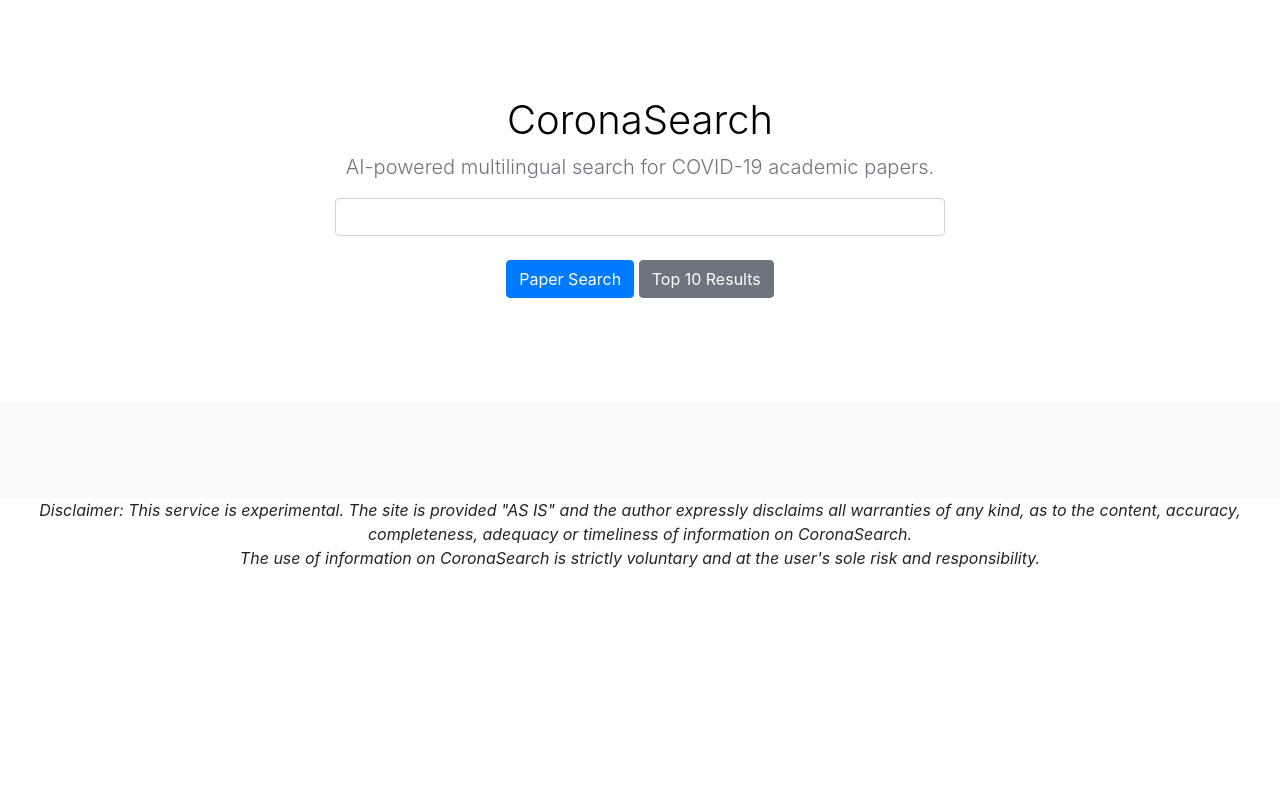
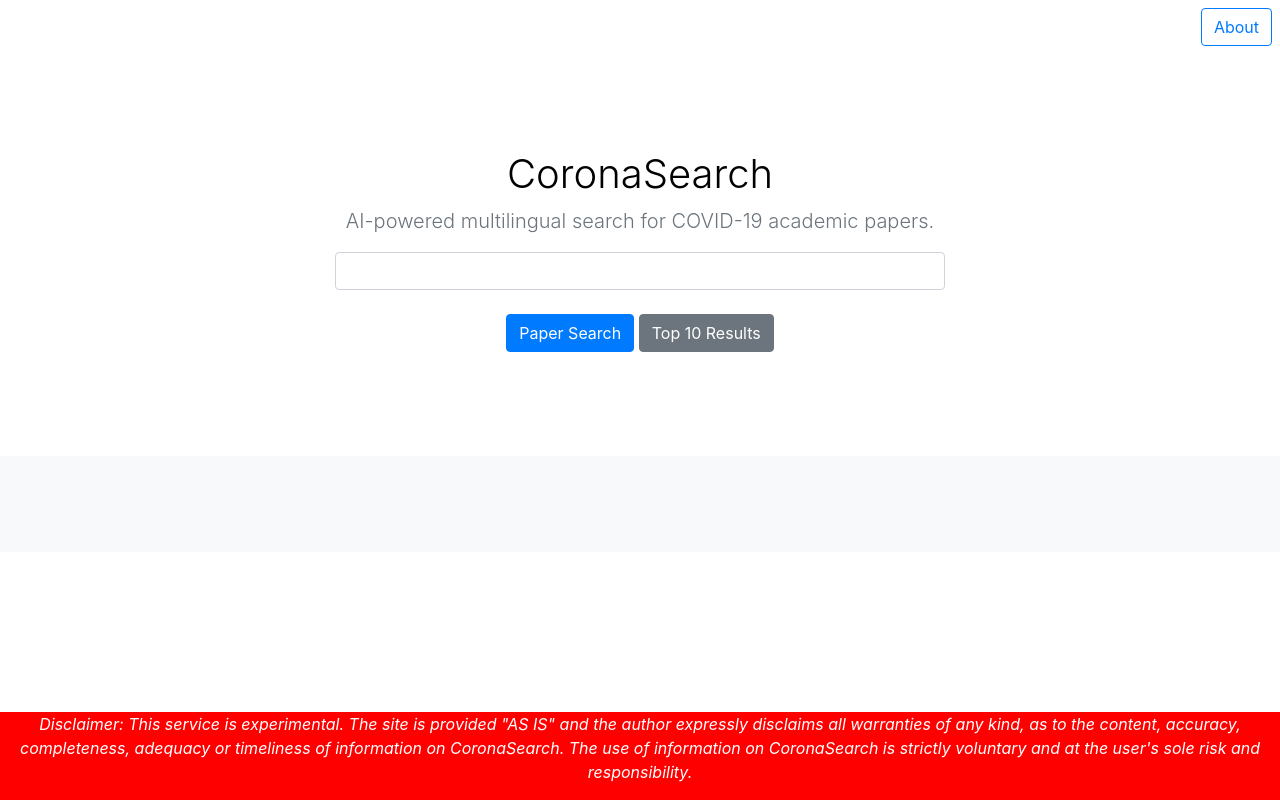
Before and after one commit to gonesbuyo/coronasearch, a Flask app: page / in a window 1280 px wide. Run offline with Flask 2, Linux system fonts and the light colour scheme; parts of the project's set-up code (start-up, migrations or seed data) failed here and were passed over; some libraries are stand-ins or nearby versions.

Commit message:
About included and changes in footer

```diff
--- a/application.py
+++ b/application.py
@@ -28,6 +28,7 @@ application = Flask(__name__)
 @application.route('/', methods=['GET', 'POST'])
 def home():
     papers = []
+    input_text = None
 
     if request.method == 'POST':
 
@@ -52,7 +53,7 @@ def home():
                     result_dict[key] = result[key]
                 papers.append(result_dict)
 
-    return render_template('index.html', papers=papers)
+    return render_template('index.html', papers=papers, query=input_text)
 
 # run the app.
 if __name__ == "__main__":
--- a/requirements.txt
+++ b/requirements.txt
@@ -1,6 +1,4 @@
 flask
-flask-bootstrap
-requests
 faiss-cpu
 pandas
 numpy
--- a/static/album.css
+++ b/static/album.css
@@ -41,3 +41,13 @@ footer p {
   color: black;
   text-decoration: none; /* no underline */
 }
+
+.footer {
+  position: fixed;
+  left: 0;
+  bottom: 0;
+  width: 100%;
+  background-color: red;
+  color: white;
+  text-align: center;
+}
--- a/templates/index.html
+++ b/templates/index.html
@@ -5,10 +5,21 @@
     <meta name="viewport" content="width=device-width, initial-scale=1, shrink-to-fit=no">
     <title>CoronaSearch</title>
 
+    <!-- Global site tag (gtag.js) - Google Analytics -->
+    <script async src="https://www.googletagmanager.com/gtag/js?id=UA-163264674-1"></script>
+    <script>
+      window.dataLayer = window.dataLayer || [];
+      function gtag(){dataLayer.push(arguments);}
+      gtag('js', new Date());
+
+      gtag('config', 'UA-163264674-1');
+    </script>
+
+
     <!-- Bootstrap core CSS -->
-<link href="https://stackpath.bootstrapcdn.com/bootstrap/4.3.1/css/bootstrap.min.css" rel="stylesheet" integrity="sha384-ggOyR0iXCbMQv3Xipma34MD+dH/1fQ784/j6cY/iJTQUOhcWr7x9JvoRxT2MZw1T" crossorigin="anonymous">
-<script src="https://ajax.googleapis.com/ajax/libs/jquery/3.4.1/jquery.min.js"></script>
-<script src="https://maxcdn.bootstrapcdn.com/bootstrap/4.4.1/js/bootstrap.min.js"></script>
+    <link href="https://stackpath.bootstrapcdn.com/bootstrap/4.3.1/css/bootstrap.min.css" rel="stylesheet" integrity="sha384-ggOyR0iXCbMQv3Xipma34MD+dH/1fQ784/j6cY/iJTQUOhcWr7x9JvoRxT2MZw1T" crossorigin="anonymous">
+    <script src="https://ajax.googleapis.com/ajax/libs/jquery/3.4.1/jquery.min.js"></script>
+    <script src="https://maxcdn.bootstrapcdn.com/bootstrap/4.4.1/js/bootstrap.min.js"></script>
 
 
     <style>
@@ -35,6 +46,54 @@
   <body>
 
 <main role="main">
+
+  <!-- About Modal -->
+  <div class="modal fade" id="aboutModal">
+    <div class="modal-dialog modal-lg modal-dialog-centered modal-dialog-scrollable">
+      <div class="modal-content">
+
+        <!-- Modal Header -->
+        <div class="modal-header">
+          <h4 class="modal-title">About this project</h4>
+          <button type="button" class="btn btn-outline-primary" data-dismiss="modal">&times;</button>
+        </div>
+
+        <!-- Modal body -->
+        <div class="modal-body">
+          <p align="justify">
+            <b>Who built this?</b><br>Hi! My name is Gonzalo. I'm an NLP & AI engineer from Madrid (Spain). Feel free to reach me out with any questions, suggestions or also if you just want to hang out! You can find my contact info below.<hr>
+
+            <b>What is the purpose of this site?</b><br>This website hosts a multilingual search tool that is specially aimed to ease research in coronavirus by making the available literature more accessible and centralised. Therefore, its main objective is to reach researchers and doctors, but anyone interested in getting informed about several aspects of the pandemic may also benefit from it. 😀<hr>
+
+            <b>How is it used?</b><br>You will be able to retrieve 44K+ papers on coronavirus-related topics from publishers (namely American Society for Microbiology, BMJ, Elsevier, New England Journal of Medicine, SAGE, Springer Nature and Wiley) listed in the main health science preprints (<a href="https://www.biorxiv.org/">bioRxiv</a> and <a href="https://www.medrxiv.org/">medRxiv</a> among others). The search engine is multilingual, meaning that thanks to the AI model that it uses it can handle requests in several languages and also retrieve papers in different languages for the same query. Also notice that the results will be as good as the papers available.<hr>
+
+            <b>How does it differ from other search engines?</b><br>The first difference is the scope, this search engine already contains a curated selection of resources related to research in the COVID-19 instead of documents of any type or subject. Furthermore, it does not only take into account the title but also the content of the paper and can return more realistic results that, for example, use related terms even when not directly mentioned in the title. In this way the tool is more semantically flexible thanks to the AI model used.<hr>
+
+            <b>How was it done?</b><br>The project has been developed with the use of <a href="https://pages.semanticscholar.org/coronavirus-research">COVID-19 Open Research Dataset</a> (CORD-19) by <a href="https://allenai.org/">Allen Institute for AI</a>. A subset of papers was first selected with those including a title and a valid abstract making use of <a href="https://allenai.github.io/scispacy/">scispaCy</a>. In order to index the articles, a Deep Natural Language Processing model from Google (<a href="https://ai.googleblog.com/2019/07/multilingual-universal-sentence-encoder.html">Multilingual Universal Sentence Encoder</a>) was applied to each of the abstracts (plus title) to encode them into a vector (512 word embedding). Finally, the vectors where indexed using Facebook's <a href="https://github.com/facebookresearch/faiss">Faiss</a> library, which is also used to retrieve the relevant documents. The site was deployed using the Flask microframework with gunicorn and Nginx server runnning on a AWS EC2.<hr>
+          </p>
+        </div>
+
+        <!-- Modal footer -->
+        <div class="modal-footer">
+          <a class="btn btn-info" href="https://twitter.com/sigmoider" role="button" target="_blank">Twitter</a>
+          <a class="btn btn-primary" href="https://www.linkedin.com/in/gonesbuyo/" role="button" target="_blank">LinkedIn</a>
+          <a class="btn btn-danger" href="mailto:gonesbuyo@gmail.com" role="button" target="_blank">Gmail</a>
+        </div>
+
+      </div>
+    </div>
+  </div>
+
+  <div class="d-flex flex-row-reverse">
+    <div class="p-2">
+      <button type="button" class="btn btn-outline-primary" data-toggle="modal" data-target="#aboutModal">About</button>
+    </div>
+    <!--
+    <div class="p-2">
+      <button type="button" name="submit" value="faq" class="btn btn-outline-primary">FAQ</button>
+    </div>
+    -->
+  </div>
   <section class="jumbotron text-center">
     <div class="container">
       <a class="link-header" href="/">
@@ -52,6 +111,10 @@
       </form>
     </div>
   </section>
+
+  {% if query %}
+  <p class="text-center">Results for <i>{{ query }}:</i></p>
+  {% endif %}
 
   <div class="album py-5 bg-light">
     <div class="container">
@@ -90,19 +153,6 @@
                             <li><b>License:</b> {{ paper.license }}</li>
                           </ul>
 
-                          <!--
-                          <b>Date: </b> {{ paper.publish_time }}<br><br>
-                          <b>Authors:</b> {{ paper.authors }}<br><br>
-                          <b>Abstract:</b><br>
-                          {{ paper.abstract }}<br><br>
-                          <b>Journal:</b> {{ paper.journal }}<br><br>
-                          <b>DOI: </b> {{ paper.doi }}<br><br>
-                          <b>PMC ID: </b> {{ paper.pmcid }}<br><br>
-                          <b>PubMed ID: </b> {{ paper.pubmed_id }}<br><br>
-                          <b>Source:</b> {{ paper.source_x }}<br><br>
-                          <b>License:</b> {{ paper.license }}
-                          -->
-
                         </p>
                       </div>
 
@@ -134,5 +184,9 @@
 
 </main>
 </body>
-<p class="text-center"><i>Disclaimer: This service is experimental. The site is provided "AS IS" and the author expressly disclaims all warranties of any kind, as to the content, accuracy, completeness, adequacy or timeliness of information on CoronaSearch.<br> The use of information on CoronaSearch is strictly voluntary and at the user's sole risk and responsibility.</i></p>
+
+<div class="footer">
+  <p class="text-center"><i>Disclaimer: This service is experimental. The site is provided "AS IS" and the author expressly disclaims all warranties of any kind, as to the content, accuracy, completeness, adequacy or timeliness of information on CoronaSearch. The use of information on CoronaSearch is strictly voluntary and at the user's sole risk and responsibility.</i></p>
+</div>
+
 </html>
```
